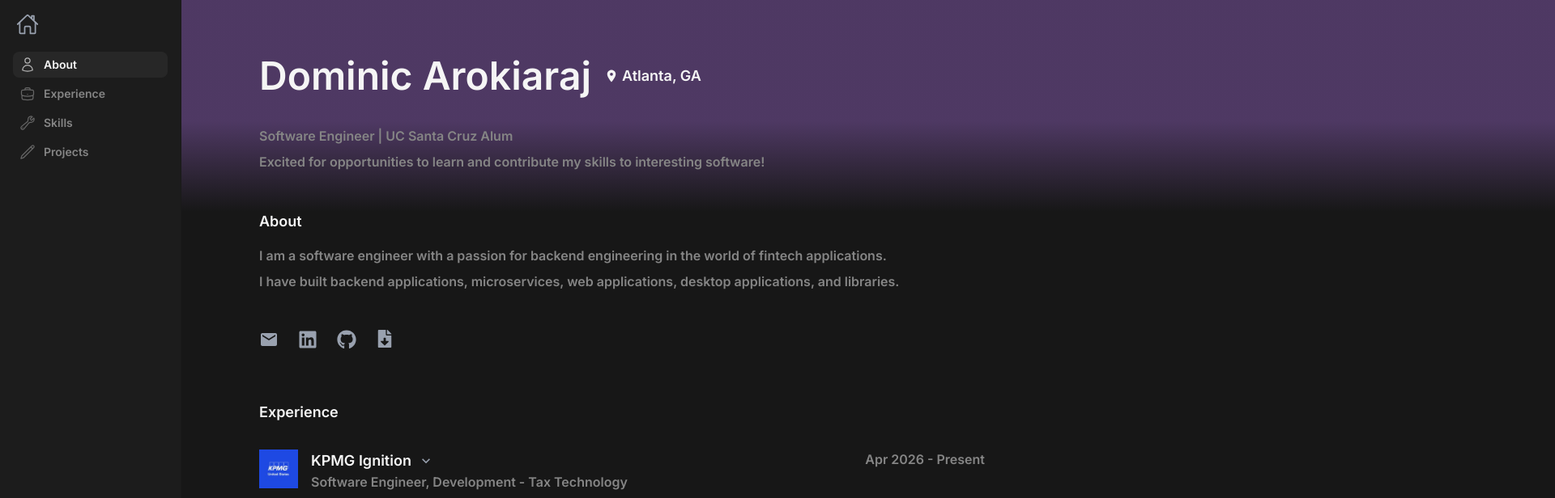
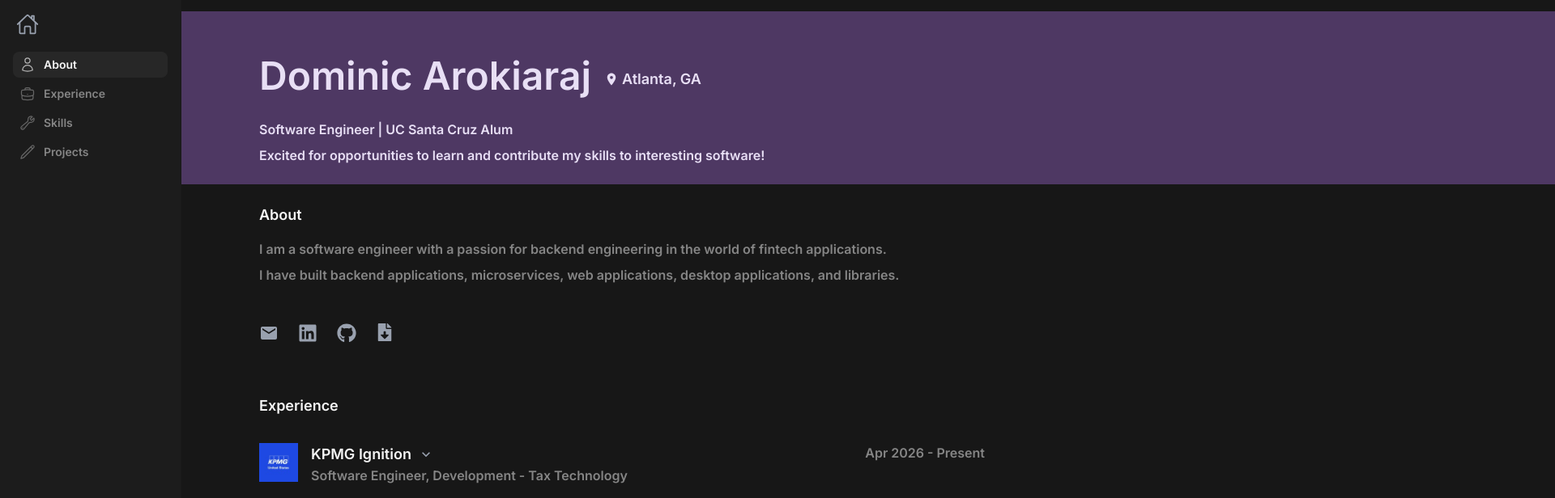
Before and after one commit to dominic-arok/personal-site, a Next.js app: page / in a window 1280 px wide. Shown: the top 616 px of the page at 81% size, 1920 px wide, since content can reach past the window. Built offline with nearby package versions, Linux system fonts and the light colour scheme.

Commit message:
implement styling changes

```diff
--- a/src/components/Header.tsx
+++ b/src/components/Header.tsx
@@ -7,30 +7,37 @@ import { FaGithub, FaLinkedin, FaFileDownload } from "react-icons/fa";
 export default function Header() {
   return (
     <section className="relative max-w-4xl mx-auto py-8">
-      {/* Purple Header Background */}
-      <div className="absolute top-[-50px] left-[-150%] right-[-150%] h-[280px] pointer-events-none opacity-60">
-        <div className="absolute inset-0 bg-[linear-gradient(to_bottom,#734f96_0%,#734f96_60%,transparent_100%)]" />
+      <div className="relative mb-4 sm:mb-6">
+        {/* Purple Header Background */}
+        <div className="absolute top-[-50px] left-[-100%] right-[-100%] bottom-0 pointer-events-none opacity-60">
+          <div className="absolute inset-0 bg-[#734f96]" />
+        </div>
+
+        <div className="relative">
+          <div className="flex flex-col sm:flex-row sm:items-center gap-2 sm:gap-4">
+            <h1 className="text-[48px] leading-[60px] font-[600] text-[#e8dff5] normal-case">Dominic Arokiaraj</h1>
+            <div className="flex items-center sm:translate-y-1">
+              <MdLocationOn size={18} className="mr-1 text-[#e8dff5]" />
+              <span className="text-[18px] leading-[28px] font-[500] text-[#e8dff5]">
+                Atlanta, GA
+              </span>
+            </div>
+          </div>
+          <div className="py-4 sm:py-6">
+            <div className="space-y-2">
+              <p className="text-[16px] leading-[24px] font-[400] text-[#e8dff5]">
+                Software Engineer | UC Santa Cruz Alum
+              </p>
+              <p className="text-[16px] leading-[24px] font-[400] text-[#e8dff5]">
+                Excited for opportunities to learn and contribute my skills to interesting software!
+              </p>
+            </div>
+          </div>
+        </div>
       </div>
 
       {/* Content */}
       <div className="relative">
-        <div className="flex flex-col sm:flex-row sm:items-center gap-2 sm:gap-4 mb-8">
-          <h1 className="text-[48px] leading-[60px] font-[600] text-[rgb(245,245,245)] normal-case">Dominic Arokiaraj</h1>
-          <div className="flex items-center">
-            <MdLocationOn size={18} className="mr-1 text-[rgb(245,245,245)]" />
-            <span className="text-[18px] leading-[28px] font-[500] text-[rgb(245,245,245)]">
-              Atlanta, GA
-            </span>
-          </div>
-        </div>
-        <div className="space-y-2 mb-8 sm:mb-12">
-          <p className="text-[16px] leading-[24px] font-[400] text-[rgb(133,133,133)]">
-            Software Engineer | UC Santa Cruz Alum
-          </p>
-          <p className="text-[16px] leading-[24px] font-[400] text-[rgb(133,133,133)]">
-            Excited for opportunities to learn and contribute my skills to interesting software!
-          </p>
-        </div>
         <div className="mb-8 sm:mb-12">
           <h2 className="text-[18px] leading-[28px] font-[500] text-[rgb(245,245,245)] mb-4">About</h2>
           <div className="space-y-2">
```
